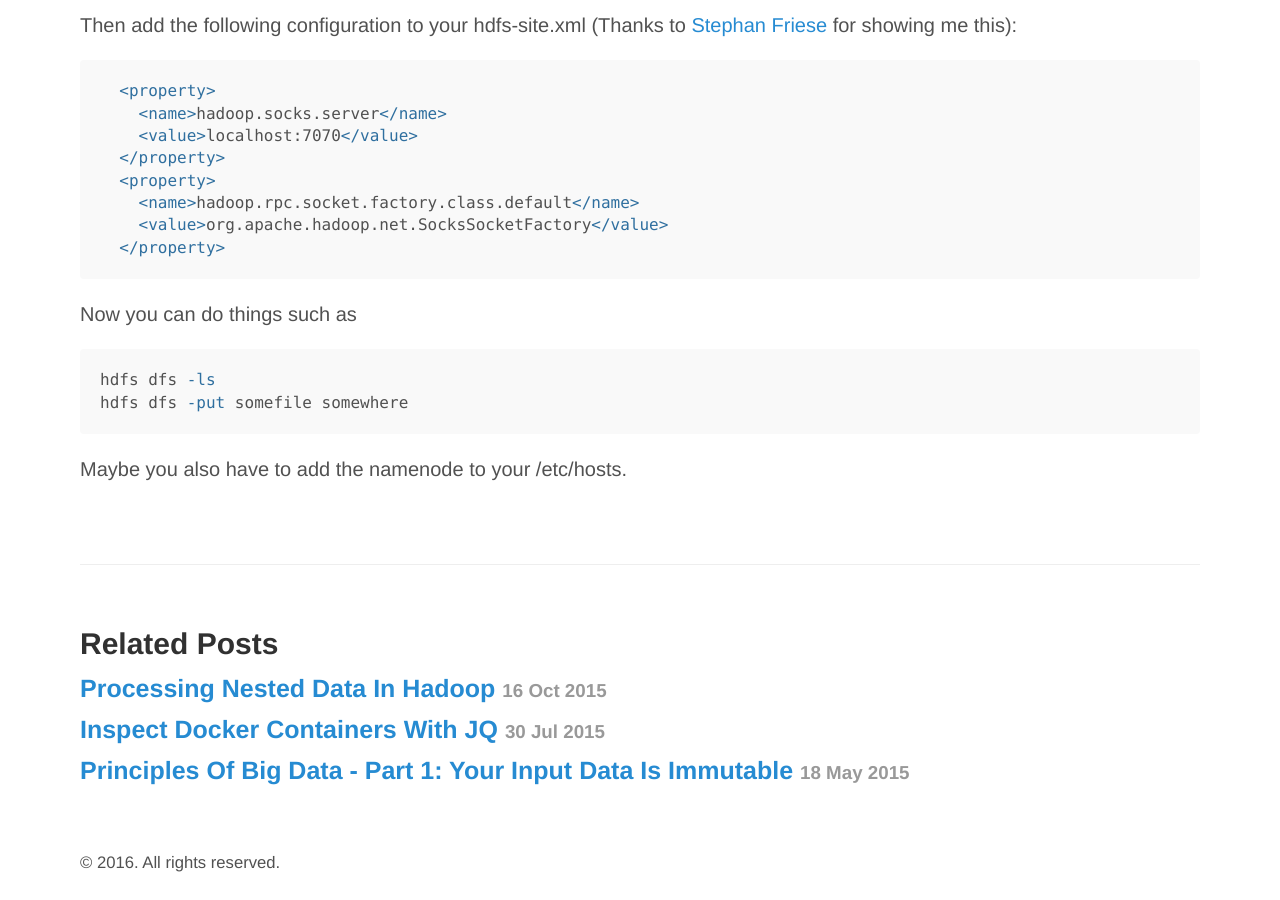
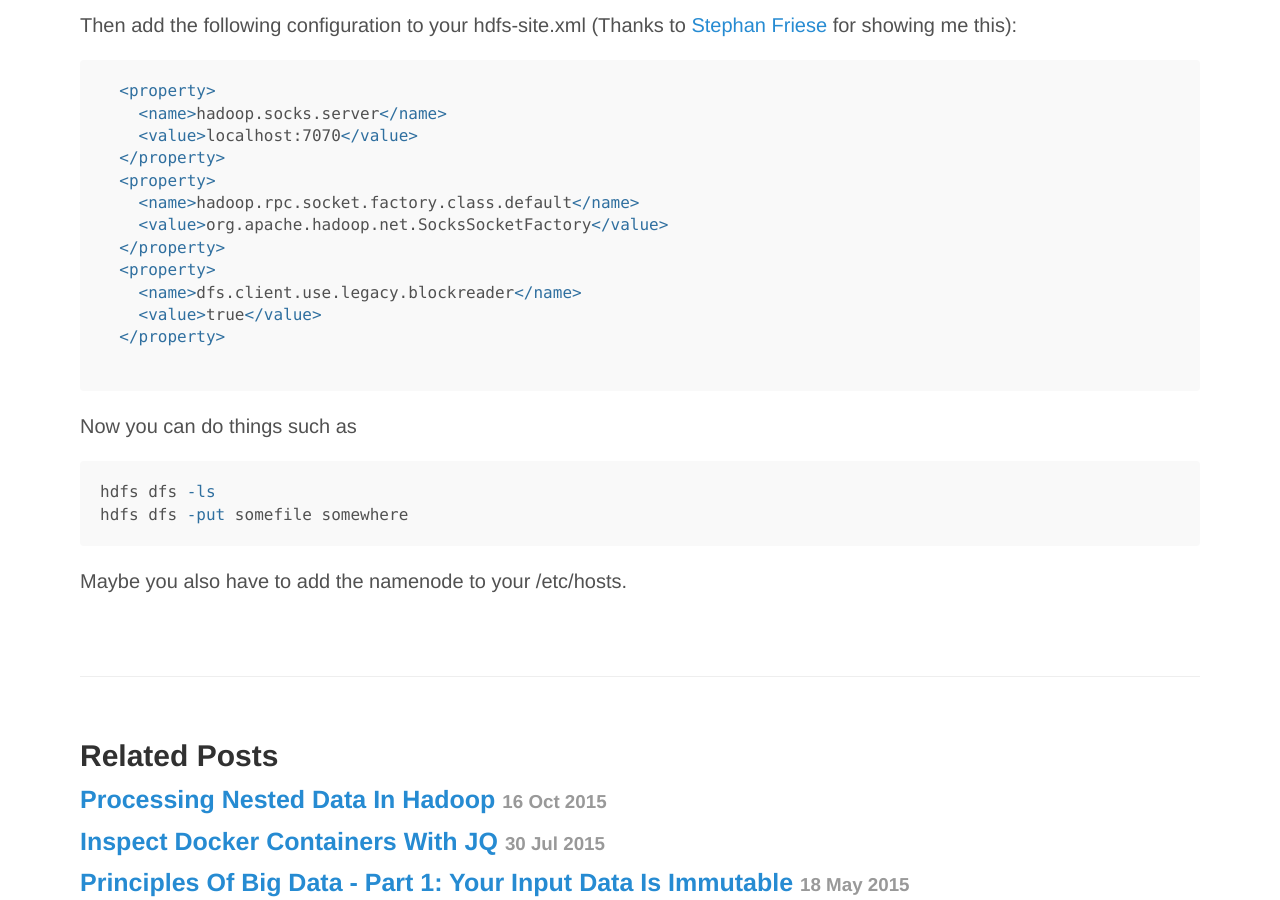
Before and after one commit to HelmutZechmann/HelmutZechmann.github.io, a Jekyll site: the page built from _posts/2015-03-01-Socks-Proxy.md, in a window 1280 px wide and 900 px high, scrolled down 1289 px. Built offline with Jekyll 4.4.1, drawn with Linux system fonts in a browser that asks for light colours; Markdown is read by kramdown in place of the engine named in the settings; before the commit the page ends 2165 px from its top, so only the background shows below that.

Commit message:
Add missing config.

````diff
--- a/_posts/2015-03-01-Socks-Proxy.md
+++ b/_posts/2015-03-01-Socks-Proxy.md
@@ -61,6 +61,11 @@ Then add the following configuration to your hdfs-site.xml (Thanks to [Stephan F
     <name>hadoop.rpc.socket.factory.class.default</name>
     <value>org.apache.hadoop.net.SocksSocketFactory</value>
   </property>
+  <property>
+    <name>dfs.client.use.legacy.blockreader</name>
+    <value>true</value>
+  </property>
+
 ```
 
 Now you can do things such as
````
